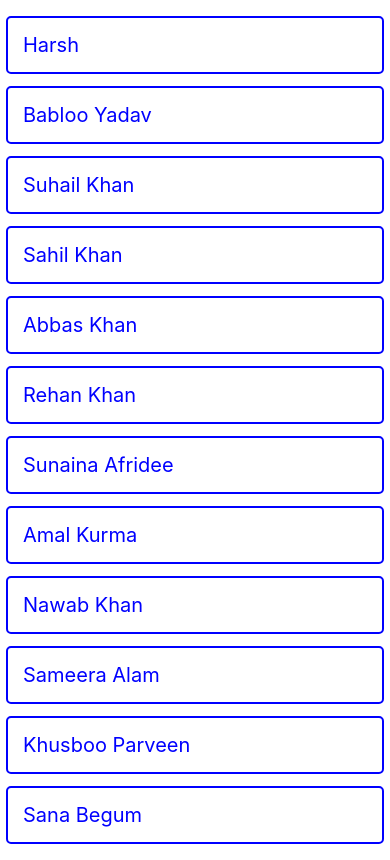
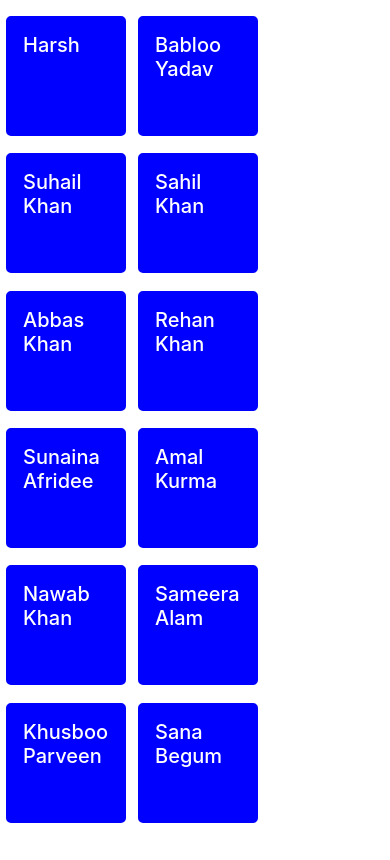
Before and after one commit to Devavanshi-Harsh/firstProject, a React Native app: screen / in a window 390 px wide. Built offline with nearby package versions, Linux system fonts and the light colour scheme.

Commit message:
Dynamic Grid Created

```diff
--- a/App.tsx
+++ b/App.tsx
@@ -17,24 +17,35 @@ const App = () => {
     {id: 13, name: 'Sana Begum'},
   ];
   return (
-    <View>
-      <ScrollView style={{marginBottom: 10, marginTop: 10}}>
-        {users.map(item => (
-          <Text style={internalStyle.listItems}>{item.name}</Text>
-        ))}
-      </ScrollView>
+    <View
+      style={{
+        flex: 1,
+        flexDirection: 'row',
+        flexWrap: 'wrap',
+        marginBottom: 10,
+        marginTop: 10,
+      }}>
+      {users.map(item => (
+        <Text key={item.id} style={internalStyle.listItems}>
+          {item.name}
+        </Text>
+      ))}
     </View>
   );
 };
 export default App;
 const internalStyle = StyleSheet.create({
   listItems: {
-    color: 'blue',
+    color: 'white',
+    backgroundColor: 'blue',
+    width: 120,
+    height: 120,
     borderWidth: 2,
     borderColor: 'blue',
     padding: 15,
-    fontSize: 20,
     margin: 6,
     borderRadius: 5,
+    fontSize: 20,
+    fontWeight: '500',
   },
 });
```
